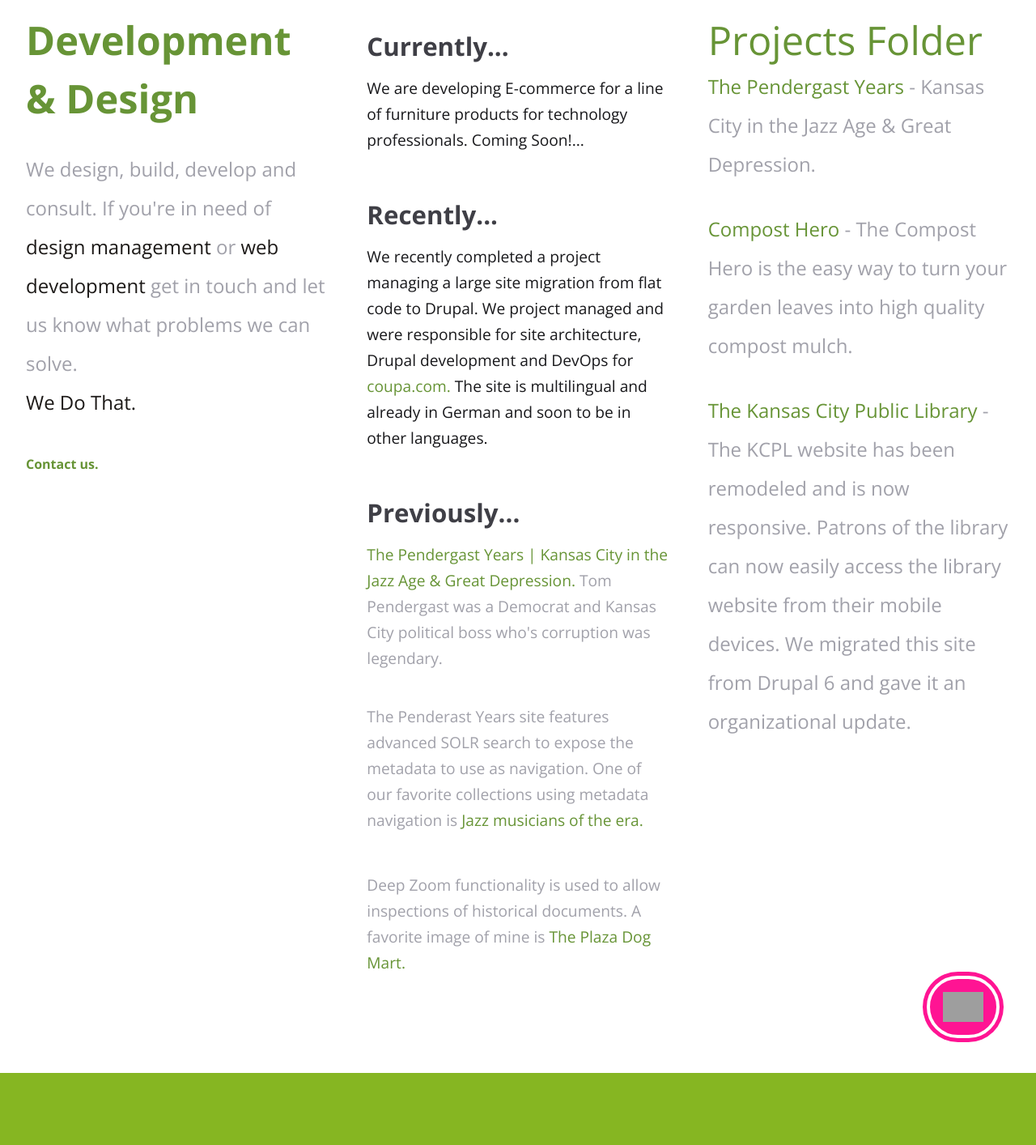
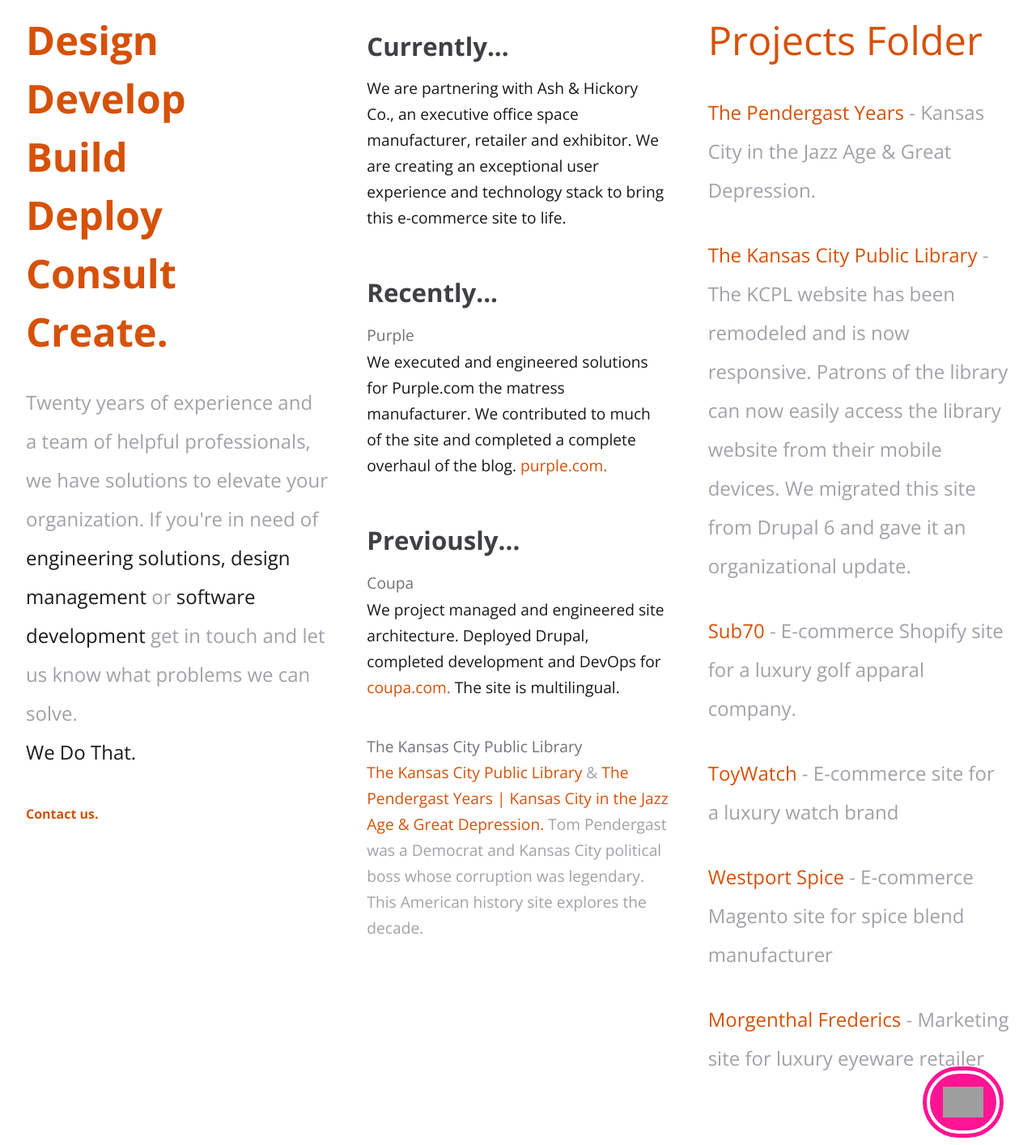
Before and after one commit to jeffwpetersen/js4, a Gatsby site: page / in a window 1280 px wide. Shown: the part 220-1634 px from the top of the page at 81% size. Built offline with nearby package versions, Linux system fonts and the light colour scheme; Gatsby itself is replaced by a stand-in of ours; grey boxes are pictures that could not be loaded; a web font is replaced by a local one.

Commit message:
Update the thing

```diff
--- a/src/pages/index.js
+++ b/src/pages/index.js
@@ -32,10 +32,10 @@
                     <div className="md:flex gap-12">
                         <div className="md:w-1/3">
 
-                            <div className="text-2xl md:text-3xl xl:text-6xl text-theme-comp-dark font-bold align-baseline mb-[28px] leading-10 md:leading-14">Development &&nbsp;Design</div>
-                            <h1 className="brand-statement text-md md:text-lg font-extralight text-zinc-400 leading-8 md:leading-11">We design, build, develop and
-                                consult. If you're in need of <span className="text-black">design
-                    management</span> or <span className="text-black">web development</span> get in touch and let us
+                            <div className="text-2xl md:text-3xl xl:text-6xl text-theme-comp-dark font-bold align-baseline mb-[28px] leading-10 md:leading-14">Design<br/> Develop<br/> Build<br/> Deploy<br/> Consult<br/> Create.</div>
+                          <h1 className="brand-statement text-md md:text-lg font-extralight text-zinc-400 leading-8 md:leading-11"><b>Twenty years of experience</b> and a team of helpful professionals, we have solutions to elevate your organization.
+                              If you're in need of <span className="text-black">engineering solutions, design
+                    management</span> or <span className="text-black">software development</span> get in touch and let us
                                     know what problems we can solve.<br/>
                                 <span className="text-black">We Do That.</span></h1>
                             <div><p className="contact-us text-pink-500 my-10"><strong><a href="#contact" className="scroll text-pink-500">Contact
@@ -45,41 +45,34 @@
                         <div className="md:w-1/3 md:text-md font-light text-zinc-500">
 
                             <div className="text-lg md:text-xl text-zinc-700 font-semibold align-baseline pt-3 mb-[4px]">Currently...</div>
-                            <h2 className="mb-10 text-zinc-900 leading-8">We are developing E-commerce for a line of furniture products for
-                                technology professionals.
-                                Coming Soon!...</h2>
-                            <div className="text-lg md:text-xl text-zinc-700 font-semibold pt-[4px] mb-[4px]">Recently...</div>
-                            <h3 className="mb-10 text-zinc-900 leading-8">We recently completed a project managing a large site migration from flat code to Drupal.
-                                We project managed and were responsible for site architecture, Drupal development and
-                                DevOps for <a href="http://www.coupa.com">coupa.com.</a> The site is multilingual and already
-                                in German and soon to be in other languages.
-                            </h3>
+                            <h2 className="mb-10 text-zinc-900 leading-8">We are partnering with <b>Ash & Hickory Co.,</b> an executive office space manufacturer, retailer and exhibitor. We are creating an exceptional user experience and technology stack to bring this e-commerce site to life.
+                            </h2>
+                          <div className="text-lg md:text-xl text-zinc-700 font-semibold pt-[4px] mb-[4px]">Recently...</div>
+                          <h4>Purple</h4>
+                          <h3 className="mb-10 text-zinc-900 leading-8">We executed and engineered solutions for Purple.com the matress manufacturer. We contributed to much of the site and completed a complete overhaul of the blog. <a href="https://purple.com/blog" target="_blank" rel="noreferrer">purple.com.</a>
+                          </h3>
                             <div className="text-lg md:text-xl text-zinc-700 font-semibold pt-[4px] mb-[4px]">Previously...</div>
-                            <p className="text-zinc-400 leading-8 mb-10"><a href="http://pendergastkc.org">The Pendergast Years | Kansas City
+                          <h4>Coupa</h4>
+                          <h3 className="mb-10 text-zinc-900 leading-8"> We project managed and engineered site architecture. Deployed Drupal, completed development and
+                            DevOps for <a href="http://www.coupa.com" target="_blank" rel="noreferrer">coupa.com.</a> The site is multilingual.
+                          </h3>
+                          <h4>The Kansas City Public Library</h4>
+                            <p className="text-zinc-400 leading-8 mb-10"><a href="https://kclibrary.org" target="_blank" rel="noreferrer">The Kansas City Public Library</a> &  <a href="http://pendergastkc.org" target="_blank" rel="noreferrer">The Pendergast Years | Kansas City
                                 in the Jazz Age & Great Depression.</a> Tom Pendergast was a Democrat and Kansas City political
-                                boss who's corruption was legendary.</p><p className="text-zinc-400 leading-8 mb-8">
-                            The Penderast Years site features advanced SOLR search to expose the metadata to use as
-                            navigation. One of our favorite collections using metadata navigation is <a
-                            href="https://pendergastkc.org/tgm-subject/musicians">Jazz musicians of the era.</a></p>
-                            <p className="text-zinc-400 leading-8 pt-4 mb-10">Deep Zoom functionality is used to allow inspections of historical
-                                documents. A favorite image of mine is <a href="http://pendergastkc.org/collection/10554/k0054-v12p194-01/plaza-dog-mart">The
-                                    Plaza Dog Mart.</a></p>
+                                boss whose corruption was legendary. This American history site explores the decade.</p><p className="text-zinc-400 leading-8 mb-8">
+                           </p>
 
                         </div>
                         <div className="md:w-1/3">
 
                             <div className="project-folder font-thin text-zinc-400 text-base leading-8">
                                 <div className="text-lg md:text-3xl text-theme-comp-dark font-thin pt-1">Projects Folder</div>
+                              <br/>
                                 <div>
-                                    <p className="lighter mb-8 md:text-lg"><span className="pink"><a href="http://pendergastkc.org">The Pendergast Years</a> </span>
+                                    <p className="lighter mb-8 md:text-lg"><span className="pink"><a href="http://pendergastkc.org" target="_blank" rel="noreferrer">The Pendergast Years</a> </span>
                                         - Kansas City in the Jazz Age & Great Depression.
                                     </p>
-                                    <p className="lighter mb-8 md:text-lg"><span className="pink"><a className="scroll"
-                                                                                     href="#composthero">Compost Hero</a></span> -
-                                        The Compost Hero
-                                        is the easy way to turn your garden
-                                        leaves into high quality compost mulch.</p>
-                                    <p className="lighter mb-8 md:text-lg"><span className="pink"><a href="http://kclibrary.org"> <a
+                                    <p className="lighter mb-8 md:text-lg"><span className="pink"><a href="http://kclibrary.org" target="_blank" rel="noreferrer"> <a
                                         className="scroll"
                                         href="#kclibrary">The Kansas City Public Library</a></a> </span>
                                          - The KCPL website has been
@@ -89,6 +82,14 @@
                                         from their mobile devices. We migrated this site from Drupal 6 and gave it an
                                         organizational update.
                                     </p>
+                                  <p className="lighter mb-8 md:text-lg"><span className="pink"><a className="scroll" href="#composthero">Sub70</a></span> -
+                                    E-commerce Shopify site for a luxury golf apparal company.</p>
+                                  <p className="lighter mb-8 md:text-lg"><span className="pink"><a className="scroll" href="#composthero">ToyWatch</a></span> -
+                                    E-commerce site for a luxury watch brand</p>
+                                  <p className="lighter mb-8 md:text-lg"><span className="pink"><a className="scroll" href="#composthero">Westport Spice</a></span> -
+                                    E-commerce Magento site for spice blend manufacturer</p>
+                                  <p className="lighter mb-8 md:text-lg"><span className="pink"><a className="scroll" href="#composthero">Morgenthal Frederics</a></span> -
+                                    Marketing site for luxury eyeware retailer</p>
                                 </div>
                             </div>
 
--- a/src/styles/_vars.scss
+++ b/src/styles/_vars.scss
@@ -25,7 +25,7 @@
 * Colors
 */
 
-$theme-color: #427AA1;
+$theme-color: #ffb627;
 $theme-dark: #05668D;
 $theme-tint: #ebf2fa;
 $theme-comp: #bbff00;
--- a/tailwind.config.js
+++ b/tailwind.config.js
@@ -89,7 +89,7 @@
                 'theme-dark': '#05668D',
                 'theme-tint': '#ebf2fa',
                 'theme-comp': '#bbff00',
-                'theme-comp-dark': '#679436',
+                'theme-comp-dark': '#d65108',
                 'pinks': '#FF1493',
                 'black': '#1c1917'
             },
```
